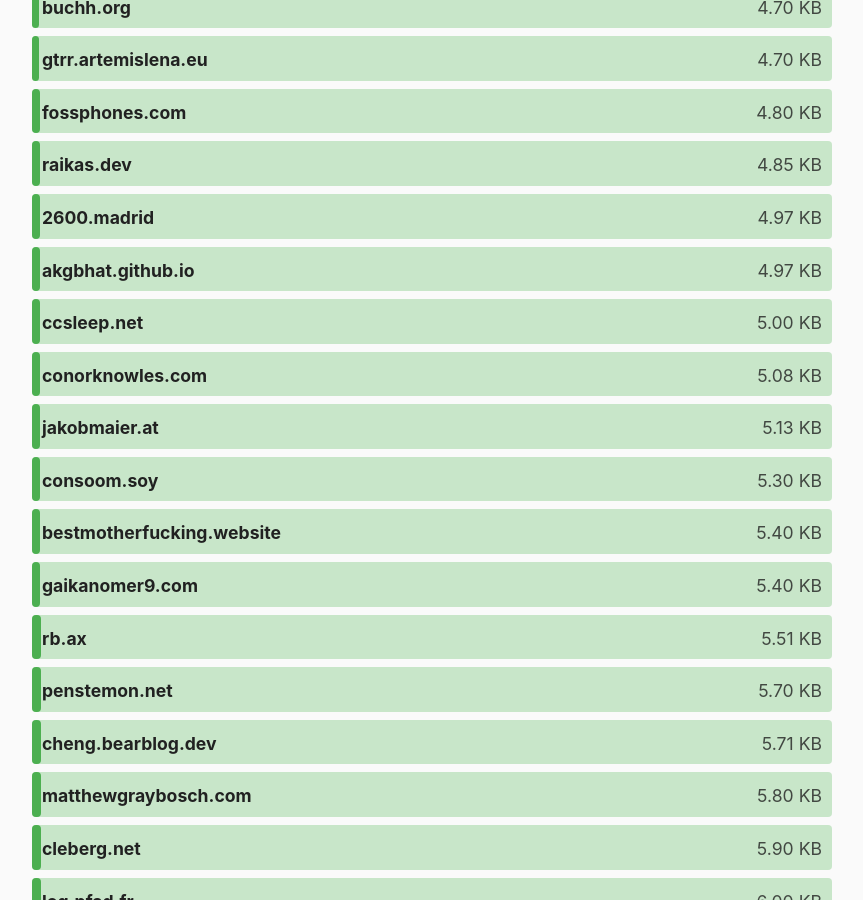
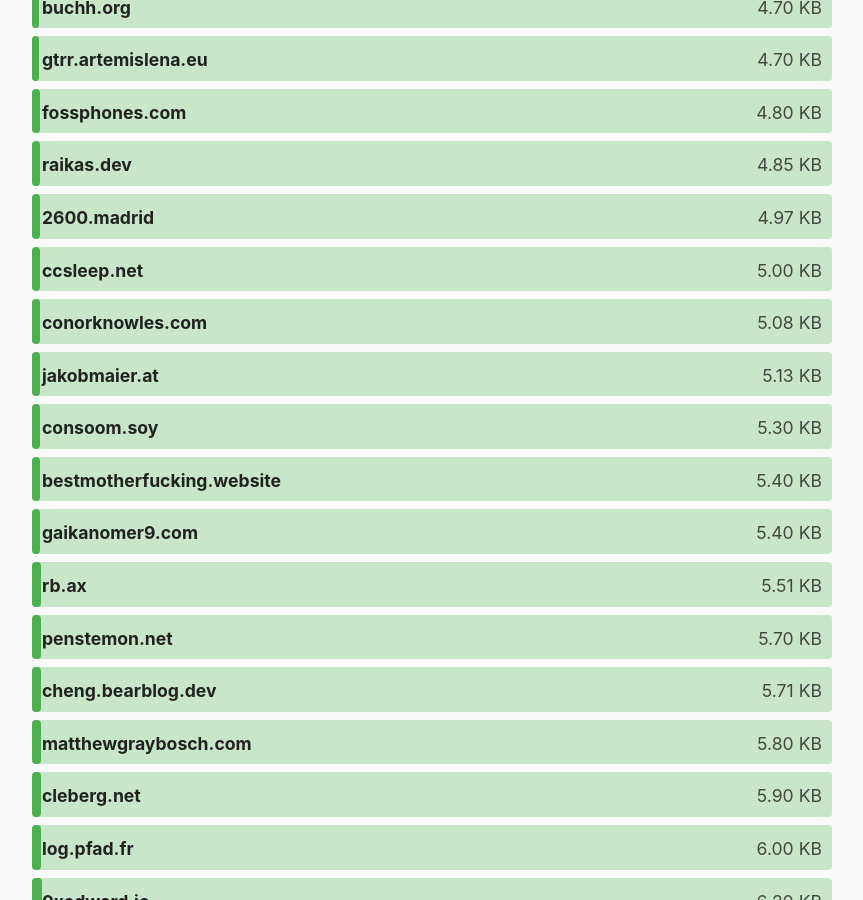
Before and after one commit to kevquirk/512kb.club, a Jekyll site: the page built from index.md, in a window 1280 px wide and 900 px high, scrolled down 2060 px. Shown: the whole window, without its empty margins (208-1071 px from the left). Built offline with Jekyll 4.4.1, drawn with Linux system fonts in a browser that asks for light colours.

Commit message:
old website has been removed and added new

```diff
--- a/_data/sites.yml
+++ b/_data/sites.yml
@@ -128,11 +128,6 @@
   size: 113
   last_checked: 2023-04-28
 
-- domain: akgbhat.github.io
-  url: https://akgbhat.github.io/
-  size: 4.97
-  last_checked: 2023-10-06
-
 - domain: aklsh.me
   url: https://aklsh.me/
   size: 296
```
